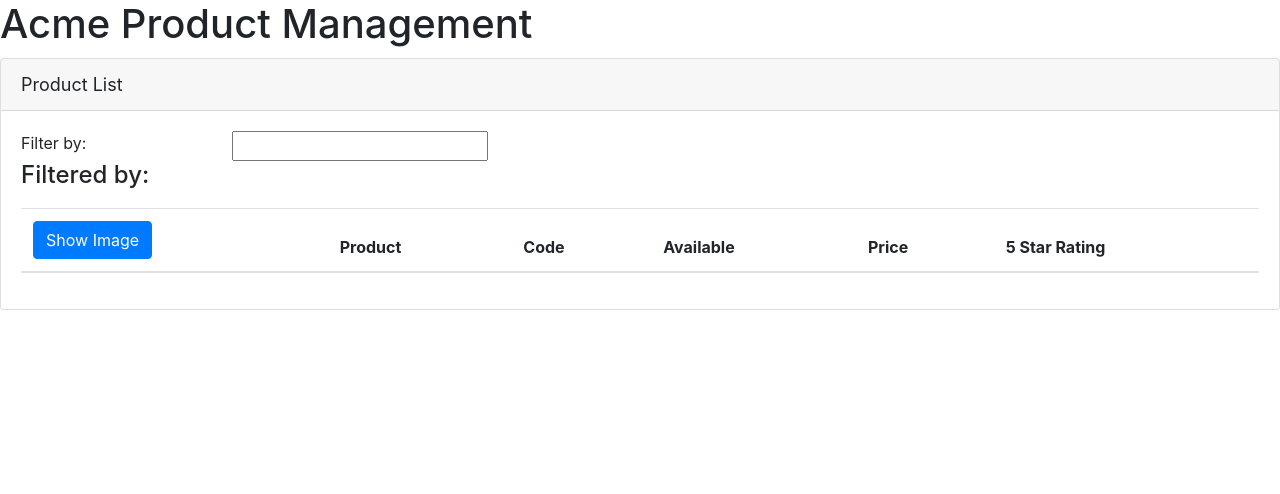
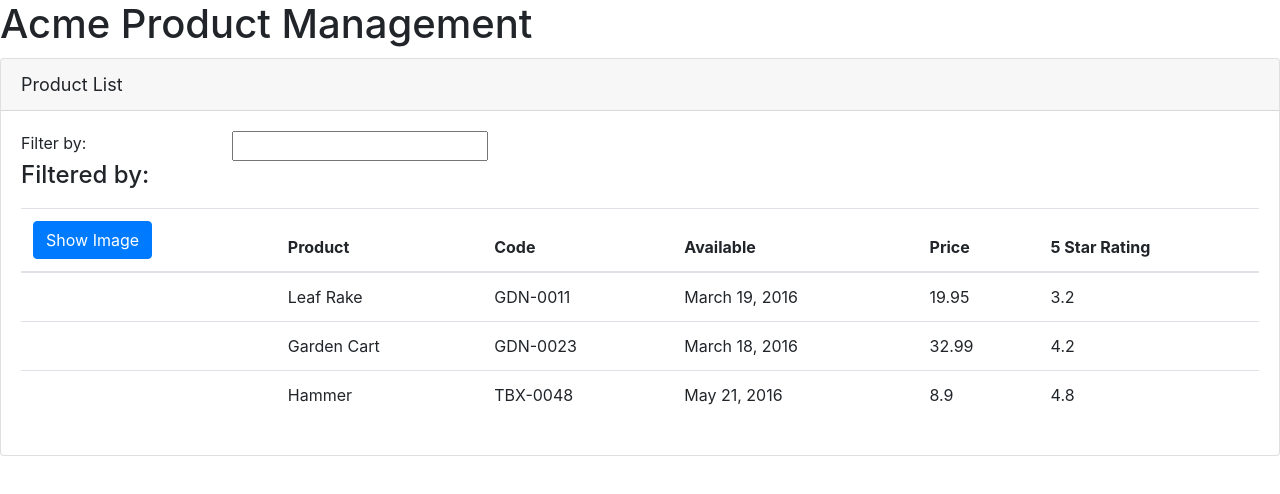
Before and after one commit to ryoung3/AngularApp, an Angular app: page / in a window 1280 px wide. Shown: the top 494 px of the page. Built offline with nearby package versions, Linux system fonts and the light colour scheme.

Commit message:
added products to app(hard coded). future changes

```diff
--- a/src/app/products/product-list.component.html
+++ b/src/app/products/product-list.component.html
@@ -1,6 +1,6 @@
 <div class= "card">
     <div class= "card-header">
-        Product List
+        {{ pageTitle }}
     </div>
     <div class= "card-body">
         <div class= "row">
@@ -15,7 +15,8 @@
             </div>
         </div>
         <div class= "table-responsive">
-            <table class= "table">
+            <table class= "table"
+                    *ngIf = 'products && products.length'>
                 <thead>
                     <tr>
                         <th>
@@ -31,7 +32,14 @@
                     </tr>
                 </thead>
                 <tbody>
-
+                    <tr *ngFor= 'let product of products'>
+                        <td></td>
+                        <td> {{ product.productName }} </td>
+                        <td> {{ product.productCode }} </td>
+                        <td> {{ product.releaseDate }} </td>
+                        <td> {{ product.price }} </td>
+                        <td> {{ product.starRating }} </td>
+                    </tr>
                 </tbody>
             </table>
         </div>
--- a/src/app/products/product-list.component.ts
+++ b/src/app/products/product-list.component.ts
@@ -7,6 +7,36 @@
 })
 
 export class ProductListComponent {
-
+    pageTitle: string = "Product List";
+   products: any[] = [{
+    "productId": 1,
+    "productName": "Leaf Rake",
+    "productCode": "GDN-0011",
+    "releaseDate": "March 19, 2016",
+    "description": "Leaf rake with 48-inch wooden handle.",
+    "price": 19.95,
+    "starRating": 3.2,
+    "imageUrl": "https://openclipart.org/image/300px/svg_to_png/26215/Anonymous_Leaf_Rake.png"
+  },
+  {
+    "productId": 2,
+    "productName": "Garden Cart",
+    "productCode": "GDN-0023",
+    "releaseDate": "March 18, 2016",
+    "description": "15 gallon capacity rolling garden cart",
+    "price": 32.99,
+    "starRating": 4.2,
+    "imageUrl": "https://openclipart.org/image/300px/svg_to_png/58471/garden_cart.png"
+  },
+  {
+    "productId": 5,
+    "productName": "Hammer",
+    "productCode": "TBX-0048",
+    "releaseDate": "May 21, 2016",
+    "description": "Curved claw steel hammer",
+    "price": 8.9,
+    "starRating": 4.8,
+    "imageUrl": "https://openclipart.org/image/300px/svg_to_png/73/rejon_Hammer.png"
+  }];
 
 }
```
